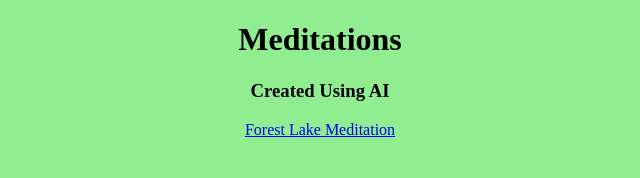
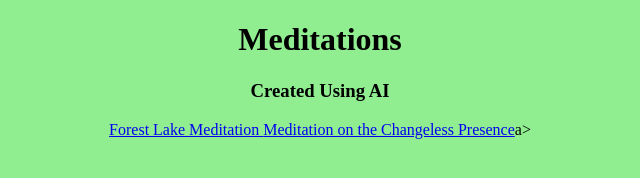
Before and after one commit to srbee/Meditations, a plain HTML site: page index.html in a window 1280 px wide. Shown: the whole page, without its empty margins (320-960 px from the left). Drawn offline with Linux system fonts and the light colour scheme.

Commit message:
Update index.html

```diff
--- a/index.html
+++ b/index.html
@@ -15,6 +15,9 @@ h1 {text-align: center;}
 </body>
 <center>
 <a href="https://claude.ai/public/artifacts/6304e133-36da-449c-9474-8546bcbfb41b">Forest Lake  Meditation </a>
+
+<a href="https://claude.ai/public/artifacts/e2d740c2-ab2e-463a-b292-e44f47d681fb">Meditation on the Changeless Presence</a>a>
+
 </center>
 
 
```
